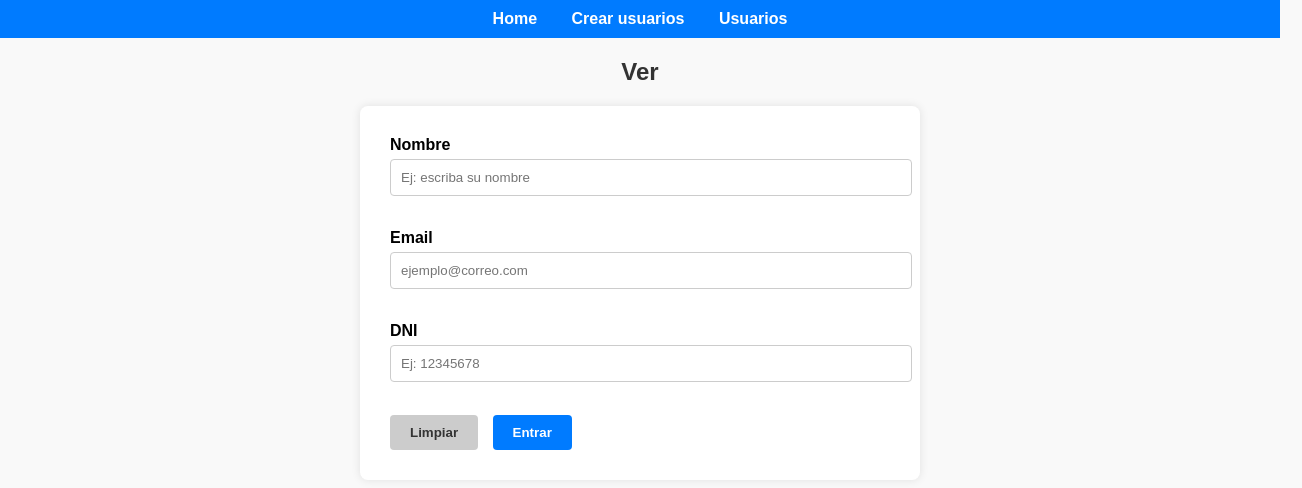
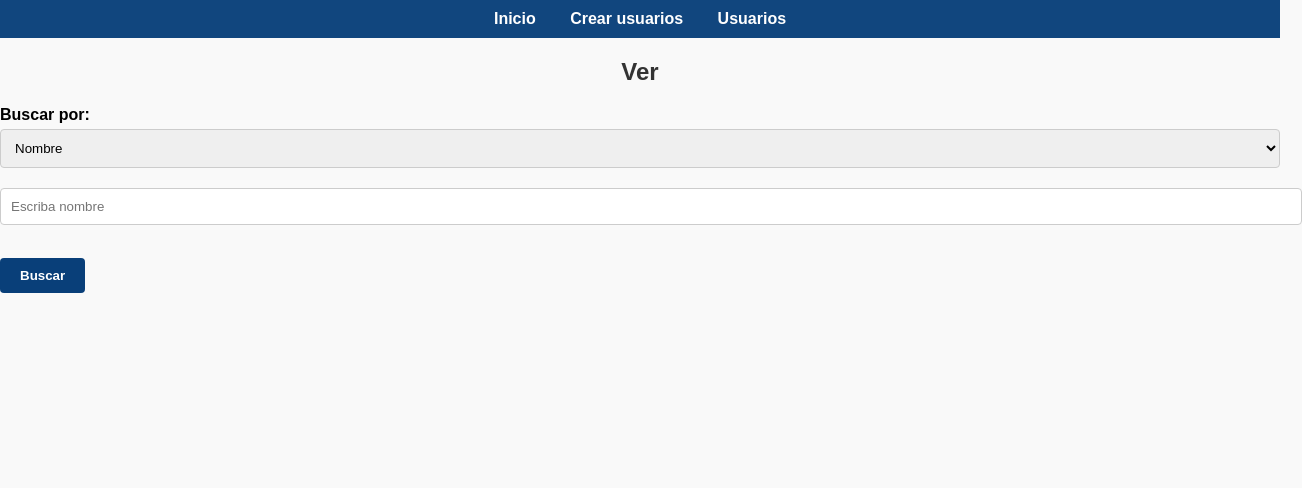
Before and after one commit to juliogodoy1012-python/mini-proyecto, a plain HTML site: page verUsuario.html in a window 1280 px wide. Shown: the whole page, 1302 px wide, since content can reach past the window. Drawn offline with Linux system fonts and the light colour scheme.

Commit message:
cambios en el verUsuarios

```diff
--- a/estilo.css
+++ b/estilo.css
@@ -7,7 +7,7 @@ body {
 }
 
 nav {
-  background-color: #007BFF;
+  background-color: #11467e;
   padding: 10px;
   text-align: center;
 }
@@ -61,11 +61,11 @@ button {
 }
 
 button[type="submit"] {
-  background-color: #007BFF;
-  color: white;
+  background-color: #093f79;
+  color: rgb(255, 255, 255);
 }
 
 button[type="reset"] {
-  background-color: #ccc;
-  color: #333;
+  background-color: #093f79;
+  color: #ffffff;
 }
--- a/verUsuario.html
+++ b/verUsuario.html
@@ -2,35 +2,58 @@
 <html lang="es">
     <head>
         <meta charset="UTF-8">
-  <title>Dev-oradores</title>
+        <title>Dev-Oradores</title>
         <link rel="stylesheet" href="estilo.css">
     </head>
     <body>
         <nav>
-    <a href="index.html">Home</a>
+            <a href="index.html">Inicio</a>
             <a href="nuevoUsuario.html">Crear usuarios</a>
             <a href="verUsuario.html">Usuarios</a>
         </nav>
 
-  <h2 class="titulo">Ver</h2>
+        <h2 class="titulo"> Ver</h2>
+    <!-- Selección del tipo de búsqueda -->
+    <label for="tipoBusqueda">Buscar por:</label>
+    <select id="tipoBusqueda" name="tipoBusqueda">
+      <option value="nombre">Nombre</option>
+      <option value="email">Correo</option>
+      <option value="dni">DPI</option>
+    </select>
 
-  <form action="verUsuario.html" method="get">
-    <label for="nombre">Nombre</label>
-    <input id="nombre" name="nombre" type="text" placeholder="Ej: escriba su nombre">
+    <!-- Campo de búsqueda dinámico -->
+    <label for="busqueda"></label>
+    <input type="text" id="busqueda" name="busqueda" placeholder="Escriba nombre">
     <br><br>
 
-    <label for="email">Email</label>
-    <input id="email" name="email" type="email" placeholder="ejemplo@correo.com">
-    <br><br>
-
-    <label for="dni">DNI</label>
-    <input id="dni" name="dni" type="text" placeholder="Ej: 12345678">
-    <br><br>
-
-    <button type="reset">Limpiar</button>
-    <button type="submit">Entrar</button>
+    <button type="submit">Buscar</button>
   </form>
 
 
+
+
+
+
+
     </body>
+
+
+
+
+
+
+
+
+
+
+
+
+
+
+
+
+
+
+
+
 </html>
```
Also changed, not shown: index.html (+1 -1 lines), nuevoUsuario.html (+1 -1 lines). Lines whose indentation alone changed are shown as unchanged.
